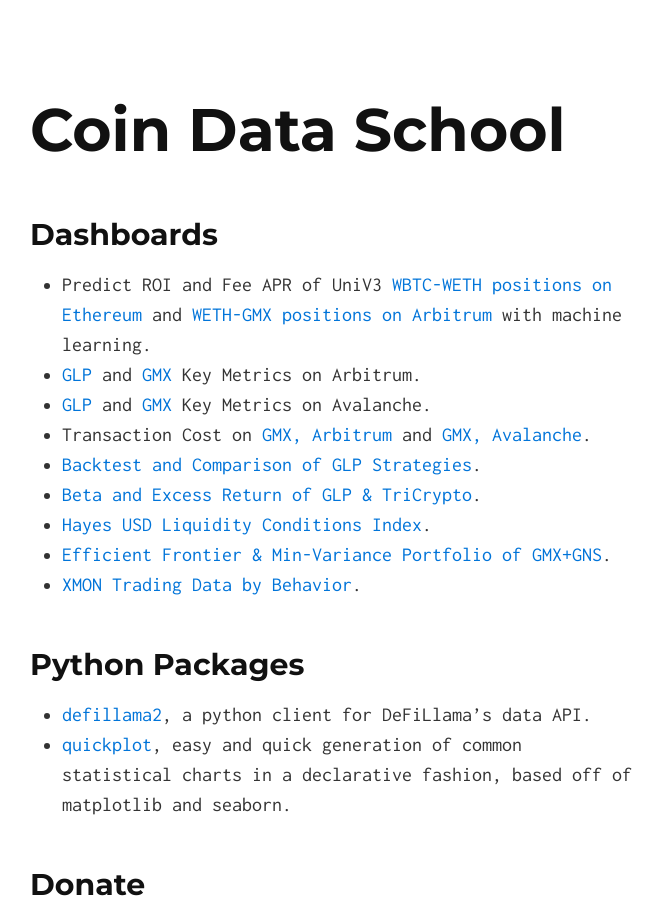
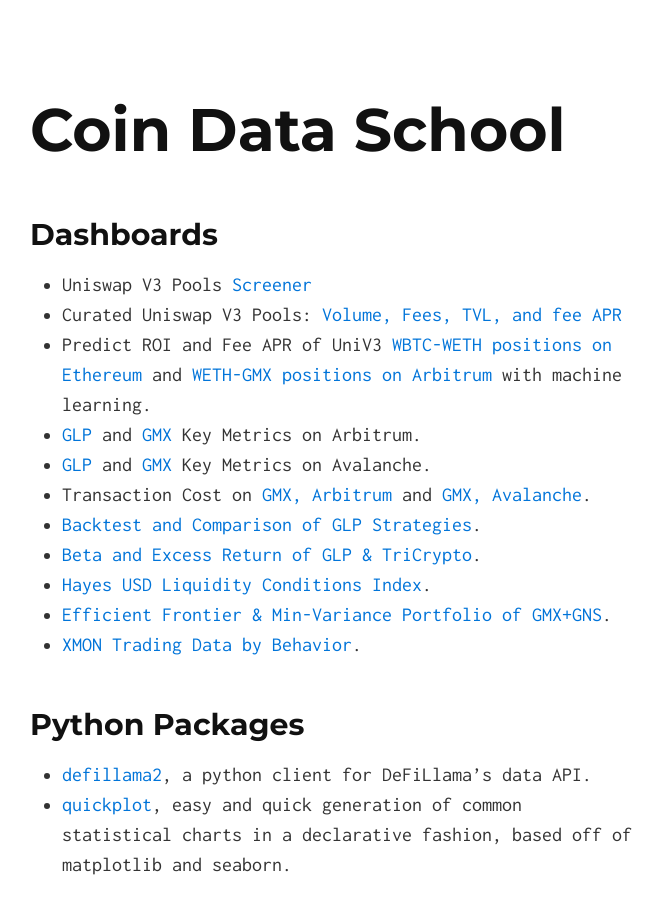
Before and after one commit to coindataschool/showcase, a Jekyll site: the page built from index.md, in a window 1280 px wide and 900 px high. Shown: the whole window, without its empty margins (308-971 px from the left). Built offline with Jekyll 4.4.1, drawn with Linux system fonts in a browser that asks for light colours; our own code applies the rules of GitHub Pages for plain Markdown files.

Commit message:
add univ3 pools screener and curated v3 pools dashboards

```diff
--- a/index.md
+++ b/index.md
@@ -4,6 +4,8 @@ layout: default
 
 ## Dashboards
 
+* Uniswap V3 Pools [Screener](https://dune.com/coindataschool/uniswap-v3-pools-volume-fees-tvl-and-fee-apr)
+* Curated Uniswap V3 Pools: [Volume, Fees, TVL, and fee APR](https://dune.com/coindataschool/curated-uniswap-v3-pools-volume-fees-tvl-and-fee-apr)
 * Predict ROI and Fee APR of UniV3 [WBTC-WETH positions on Ethereum](https://coindataschool-univ3-roi-prediction-wbtc-weth-main-oufzxi.streamlit.app/) and [WETH-GMX positions on Arbitrum](https://coindataschool-univ3-roi-prediction-weth-gmx-main-ponc95.streamlit.app/) with machine learning.
 * [GLP](https://dune.com/coindataschool/glp-arbitrum) and [GMX](https://dune.com/coindataschool/gmx-arbitrum) Key Metrics on Arbitrum.
 * [GLP](https://dune.com/coindataschool/glp-avalanche) and [GMX](https://dune.com/coindataschool/gmx-avalanche) Key Metrics on Avalanche.
```
